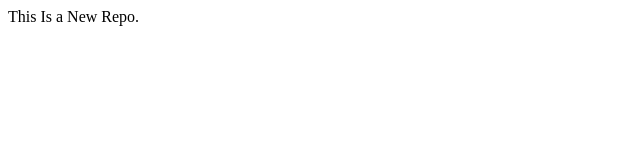
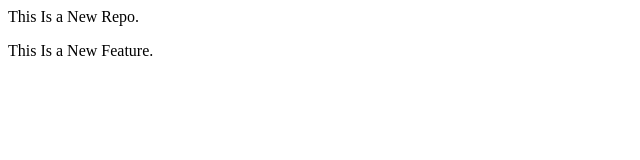
Before and after one commit to srivastava-shashwat/Localrepo, a plain HTML site: page Index.html in a window 1280 px wide. Shown: the whole page, without its empty margins (0-640 px from the left). Drawn offline with Linux system fonts and the light colour scheme.

Commit message:
Add new feature

```diff
--- a/Index.html
+++ b/Index.html
@@ -1 +1,2 @@
 <P>This Is a New Repo.</P>
+<P>This Is a New Feature.</P>
```
